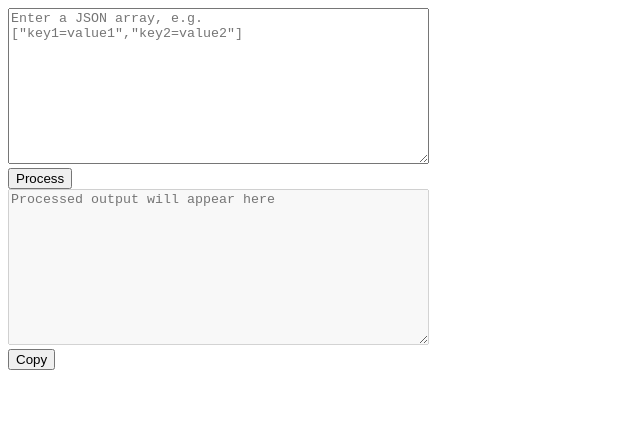
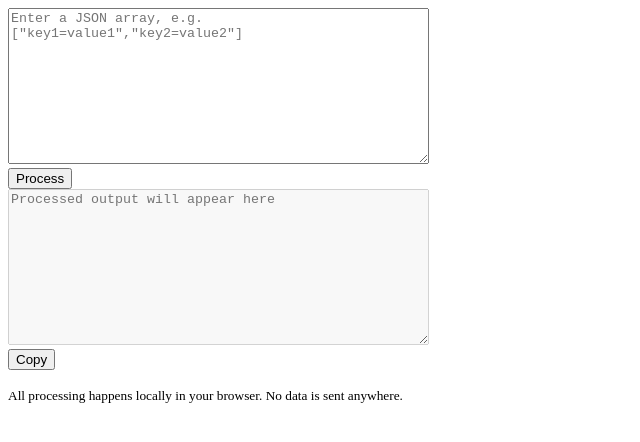
Before and after one commit to stoikal/json-string-array, a plain HTML site: page index.html in a window 1280 px wide. Shown: the whole page, without its empty margins (0-640 px from the left). Drawn offline with Linux system fonts and the light colour scheme.

Commit message:
Add privacy note: all processing is local

```diff
--- a/index.html
+++ b/index.html
@@ -13,6 +13,7 @@
         <button type="button" onclick="clearOutput()">Copy</button>
     </form>
 
+    <p><small>All processing happens locally in your browser. No data is sent anywhere.</small></p>
     <script>
         function processInput() {
             var raw = document.getElementById('input').value.trim();
```
